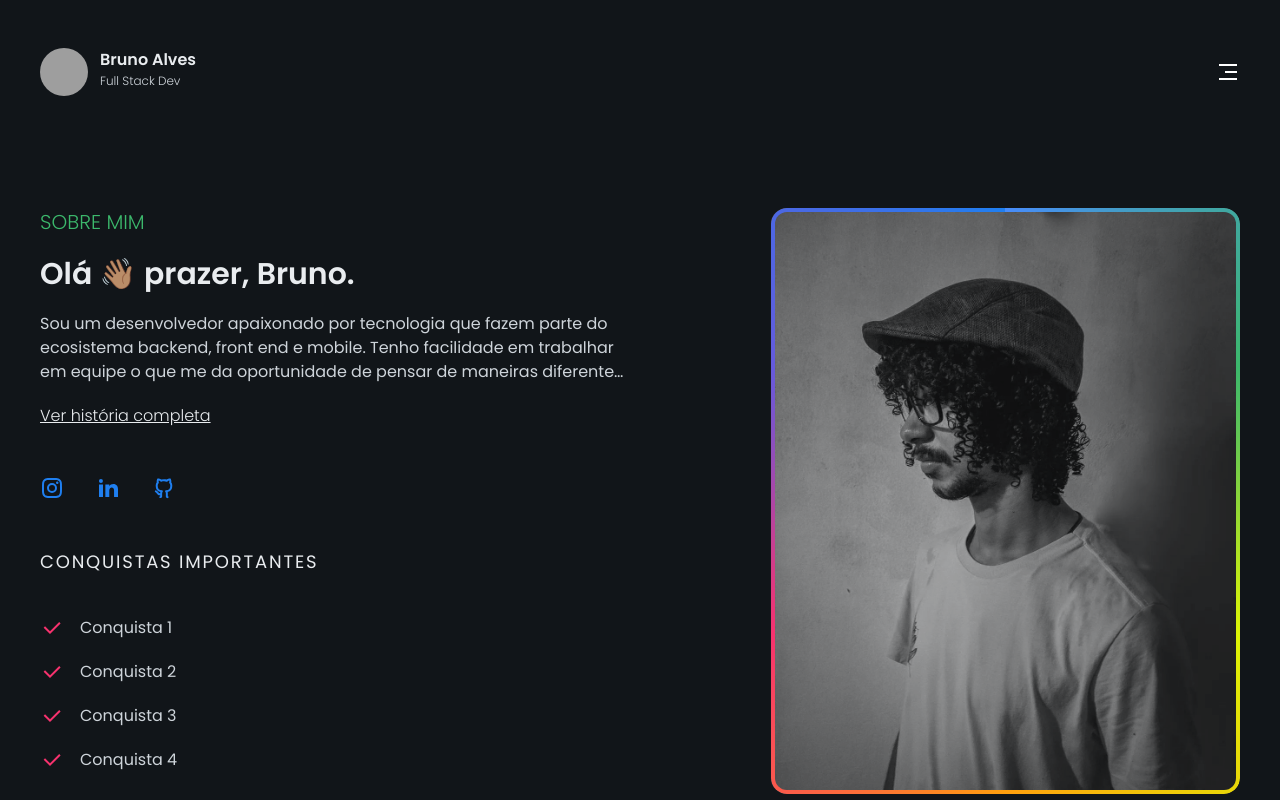
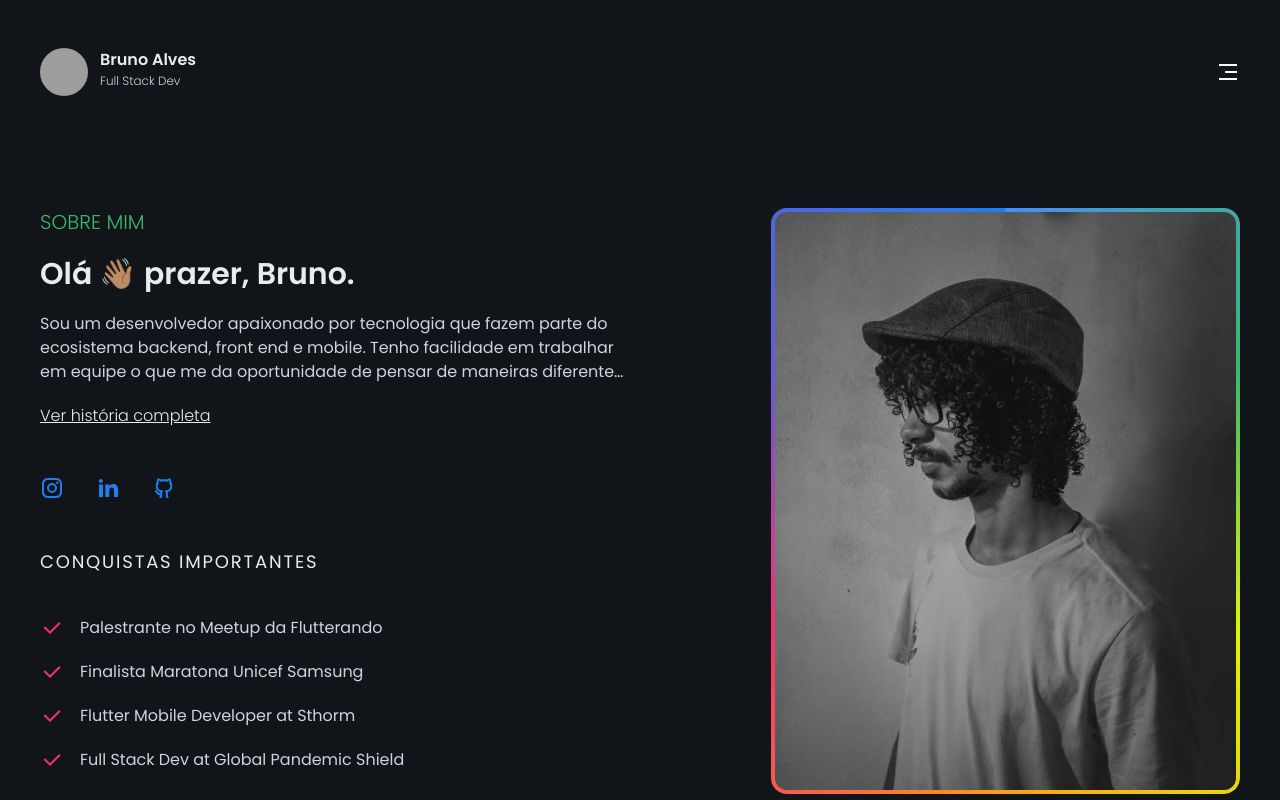
Before and after one commit to nitoba/profile-website, a Next.js app: page / in a window 1280 px wide. Shown: the top 800 px of the page. Built offline with nearby package versions, Linux system fonts and the light colour scheme; grey boxes are pictures that could not be loaded.

Commit message:
add conquists

```diff
--- a/pages/components/about-me.tsx
+++ b/pages/components/about-me.tsx
@@ -45,23 +45,30 @@ export function AboutMe() {
 
           <span className="mt-12 block text-lg text-text-title tracking-widest">CONQUISTAS IMPORTANTES</span>
           <ul className="mt-10">
-            <li className="flex gap-4 items-center mb-5">
+            <a href="https://www.youtube.com/watch?v=7eSJuPSfGrQ" target="_blank" rel="noreferrer">
+              <li className="flex gap-4 items-center mb-5 group">
                 <img src="assets/icons/check.svg" alt="Check icon" />
-              <span className="text-text-body">Conquista 1</span>
+                <span className="group-hover:text-red transition-all duration-300 text-text-body">Palestrante no Meetup da Flutterando</span>
               </li>
-            <li className="flex gap-4 items-center mb-5">
+            </a>
+            <a href="https://maratona.brasilmaisti.com.br/finalistas" target="_blank" rel="noreferrer">
+              <li className="flex gap-4 items-center mb-5 group">
                 <img src="assets/icons/check.svg" alt="Check icon" />
-              <span className="text-text-body">Conquista 2</span>
+                <span className="group-hover:text-red transition-all duration-300 text-text-body">Finalista Maratona Unicef Samsung</span>
               </li>
-            <li className="flex gap-4 items-center mb-5">
+            </a>
+            <a href="https://sthorm.io/" target="_blank" rel="noreferrer">
+              <li className="flex gap-4 items-center mb-5 group">
                 <img src="assets/icons/check.svg" alt="Check icon" />
-              <span className="text-text-body">Conquista 3</span>
+                <span className="group-hover:text-red transition-all duration-300 text-text-body">Flutter Mobile Developer at Sthorm</span>
               </li>
-
-            <li className="flex gap-4 items-center mb-5">
+            </a>
+            <a href="https://globalpandemicshield.com" target="_blank" rel="noreferrer">
+              <li className="flex gap-4 items-center mb-5 group">
                 <img src="assets/icons/check.svg" alt="Check icon" />
-              <span className="text-text-body">Conquista 4</span>
+                <span className="group-hover:text-red transition-all duration-300 text-text-body">Full Stack Dev at Global Pandemic Shield</span>
               </li>
+            </a>
           </ul>
         </div>
         <div className={`${styles.card} flex items-end justify-end rounded-t-xl`}>
```
Lines whose indentation alone changed are shown as unchanged.
